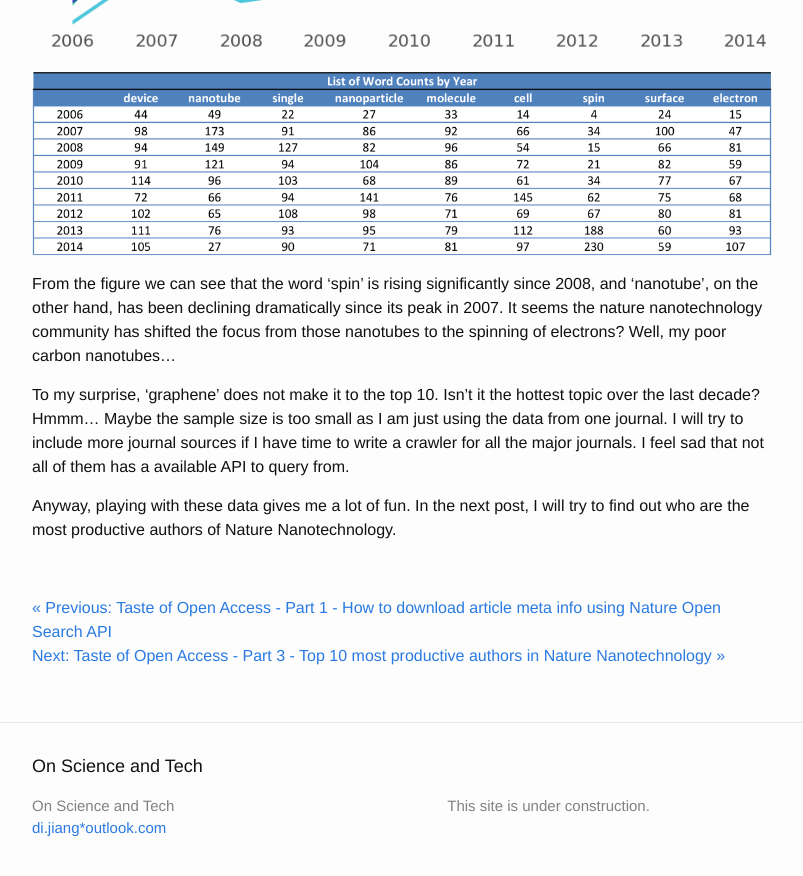
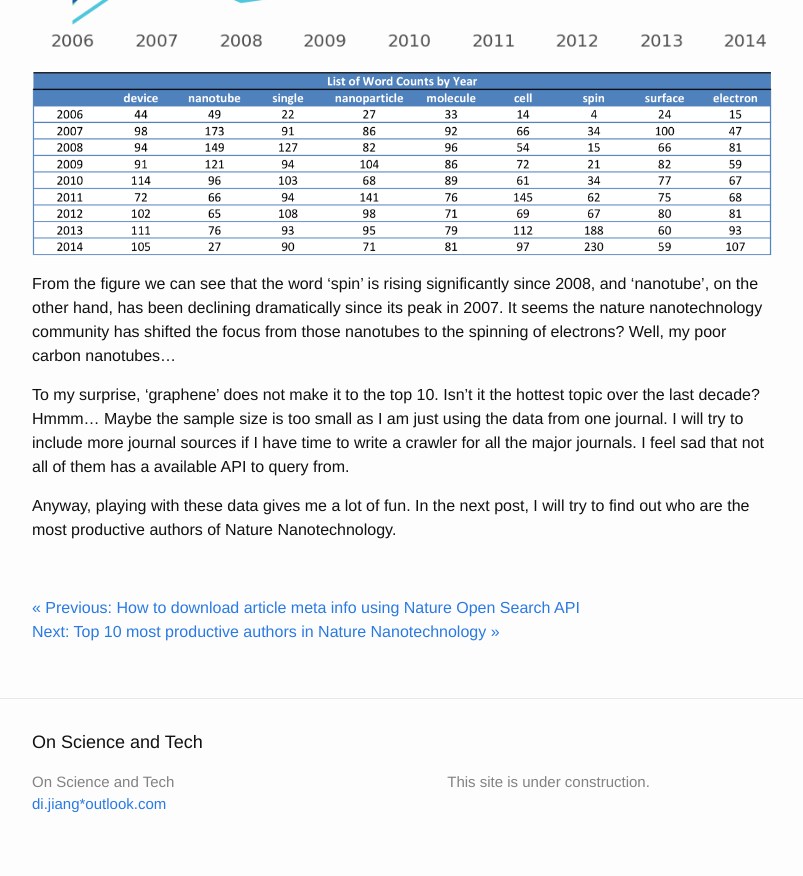
Before and after one commit to deene/deene.github.io, a Jekyll site: the page built from _posts/2015-01-05-top-10-used-words-in-nature-nanotechnology.md, in a window 1280 px wide and 900 px high, scrolled down 2156 px. Shown: the top 876 px of the window, without its empty margins (238-1041 px from the left). Built offline with Jekyll 4.4.1, drawn with Linux system fonts in a browser that asks for light colours; some of the changed text lies outside the part shown.

Commit message:
update posts

```diff
--- a/_posts/2015-01-04-taste-of-open-access--part-1--how-to-download-article-meta-info-using-nature-open-search-API.md
+++ b/_posts/2015-01-04-how-to-download-article-meta-info-using-nature-open-search-API.md
@@ -1,8 +1,8 @@
 ---
 layout: post
-title: Taste of Open Access - Part 1 - How to download article meta info using Nature Open Search API
+title: How to download article meta info using Nature Open Search API
 categories: []
-tags: []
+tags: [Open Access, Python, Data Analysis]
 published: True
 date: 2015-01-04 13:29:25
 ---
--- a/_posts/2015-01-05-taste-of-open-access--part-2--top-10-used-words-in-nature-nanotechnology.md
+++ b/_posts/2015-01-05-top-10-used-words-in-nature-nanotechnology.md
@@ -1,8 +1,8 @@
 ---
 layout: post
-title: Taste of Open Access - Part 2 - Top 10 used words in Nature Nanotechnology
+title: Top 10 used words in Nature Nanotechnology
 categories: []
-tags: []
+tags: [Open Access, Python, Data Analysis]
 published: True
 date: 2015-01-05 15:17:46
 ---
--- a/_posts/2015-01-28-taste-of-open-access--part-3--top-10-most-productive-authors-in-nature-nanotechnology.md
+++ b/_posts/2015-01-28-top-10-most-productive-authors-in-nature-nanotechnology.md
@@ -1,8 +1,8 @@
 ---
 layout: post
-title: Taste of Open Access - Part 3 - Top 10 most productive authors in Nature Nanotechnology
+title: Top 10 most productive authors in Nature Nanotechnology
 categories: []
-tags: []
+tags: [Open Access, Python, Data Analysis]
 published: True
 date: 2015-01-28 18:00:41
 ---
```
